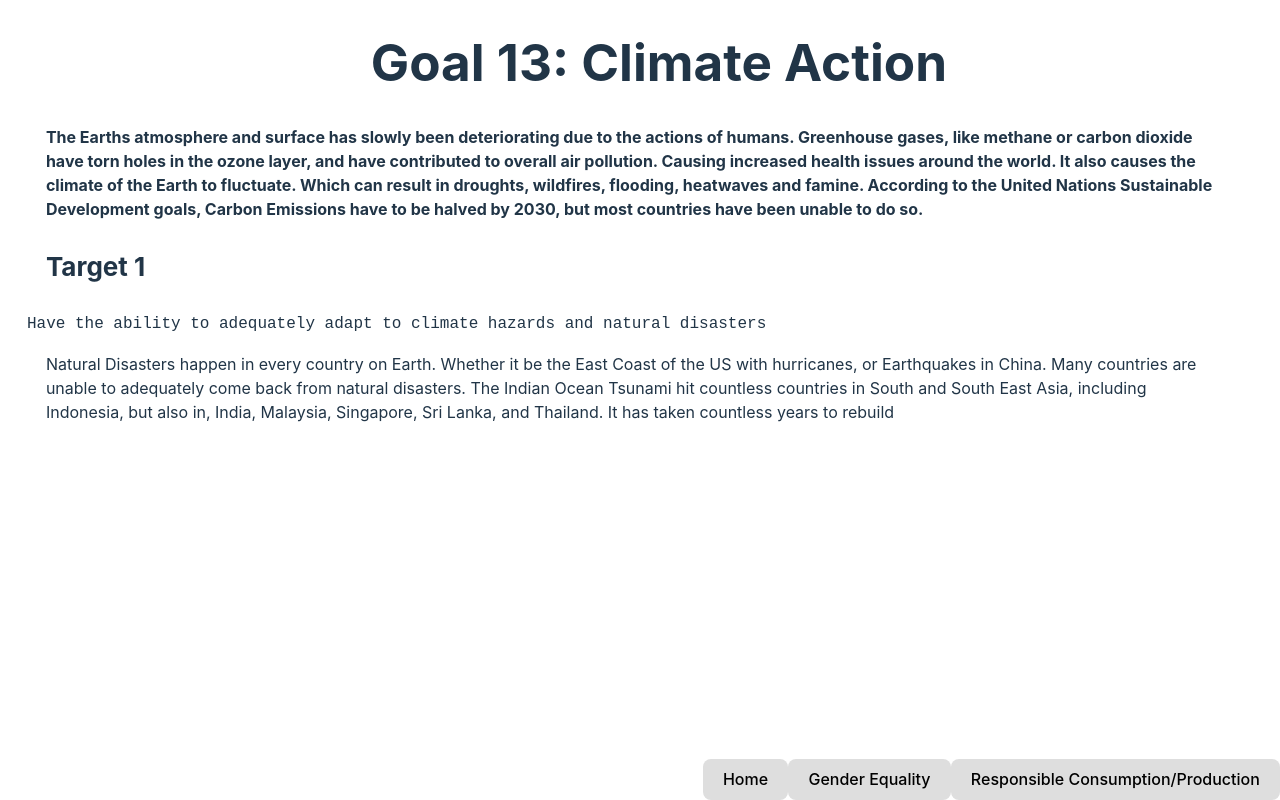
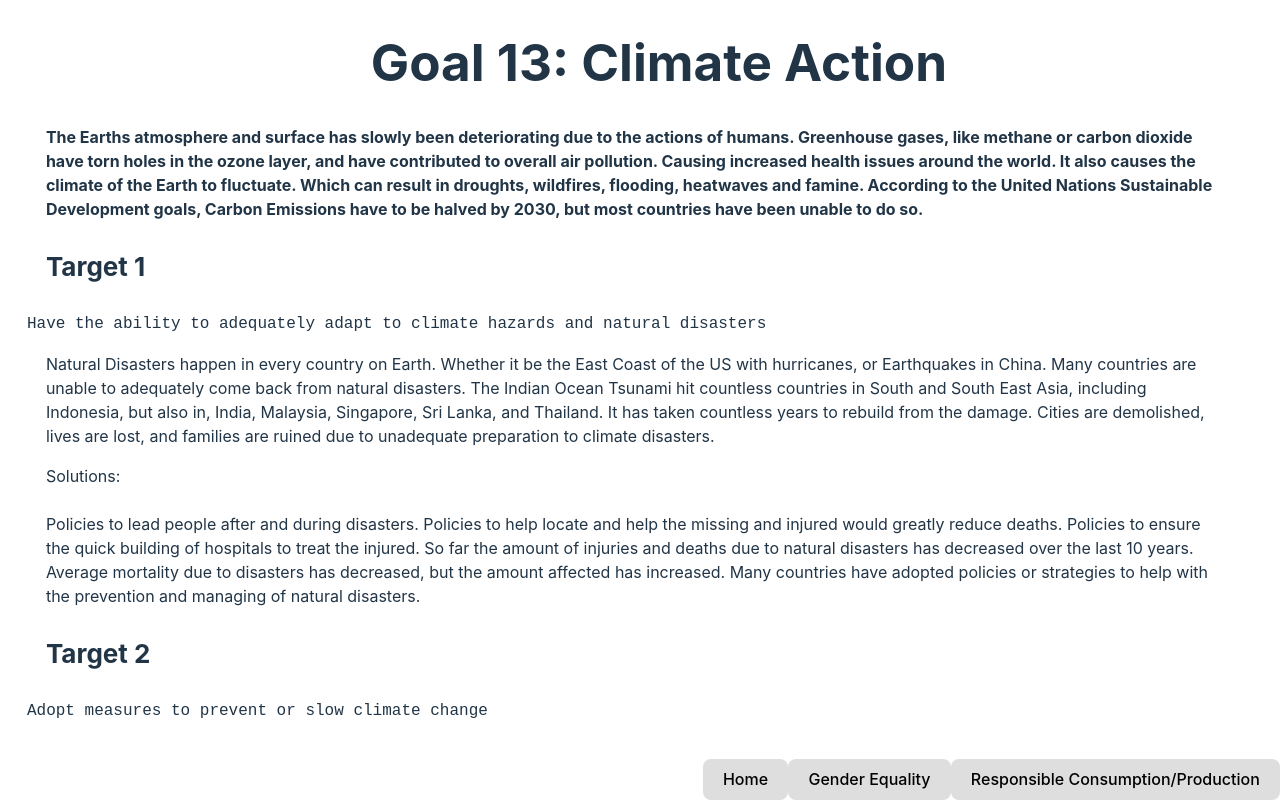
Before and after one commit to Heliiiiiicopter/Hackathon-2024---GNEC, a React (Vite) app: page /environment in a window 1280 px wide. Built offline with nearby package versions, Linux system fonts and the light colour scheme.

Commit message:
ehhehehehe

```diff
--- a/src/Environment.jsx
+++ b/src/Environment.jsx
@@ -17,8 +17,20 @@ const Environment = () => {
     <p className="p1"> Natural Disasters happen in every country on Earth. Whether it be the East Coast of the US with hurricanes,
      or Earthquakes in China. Many countries are unable to adequately come back from natural disasters. The Indian Ocean Tsunami hit
      countless countries in South and South East Asia, including Indonesia, but also in, India, Malaysia, Singapore, Sri Lanka, and
-     Thailand. It has taken countless years to rebuild </p>
-    <p></p>
+     Thailand. It has taken countless years to rebuild from the damage. Cities are demolished, lives are lost, and families are ruined
+     due to unadequate preparation to climate disasters.</p>
+
+     <p>Solutions: <br></br><br></br>
+
+     Policies to lead people after and during disasters. Policies to help locate and help the missing and injured would greatly reduce
+     deaths. Policies to ensure the quick building of hospitals to treat the injured. So far the amount of injuries and deaths due to
+     natural disasters has decreased over the last 10 years. Average mortality due to disasters has decreased, but the amount affected
+     has increased. Many countries have adopted policies or strategies to help with the prevention and managing of natural disasters.
+     </p>
+
+    <h3>Target 2</h3>
+    <pre>Adopt measures to prevent or slow climate change </pre>
+    <p className="p1"></p>
     <div className="navButtons">
     <button onClick={() => navigate("/")}>Home</button>
     <button onClick={() => navigate("/genderequality")}>Gender Equality</button>
--- a/src/GenderEquality.jsx
+++ b/src/GenderEquality.jsx
@@ -31,7 +31,7 @@ function GenderEquality() {
         parental permission.
       </p>
 
-      <p> Solutions: <br></br>
+      <p> Solutions: <br></br><br></br>
       Implement laws protecting womens rights and their ability to make their own decisions regarding their lives.
       Many countries have laws regarding domestic abuse, rape, wage gaps, and discrmination.
       <br></br>
```
